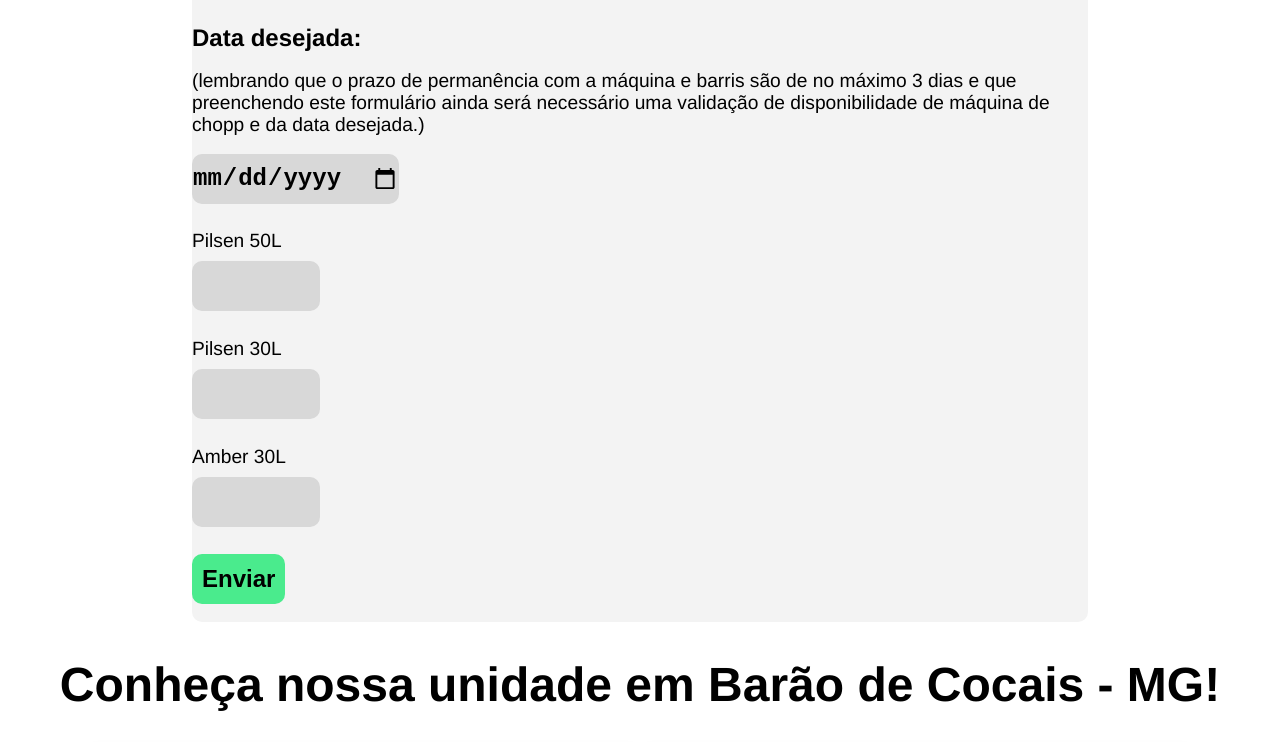
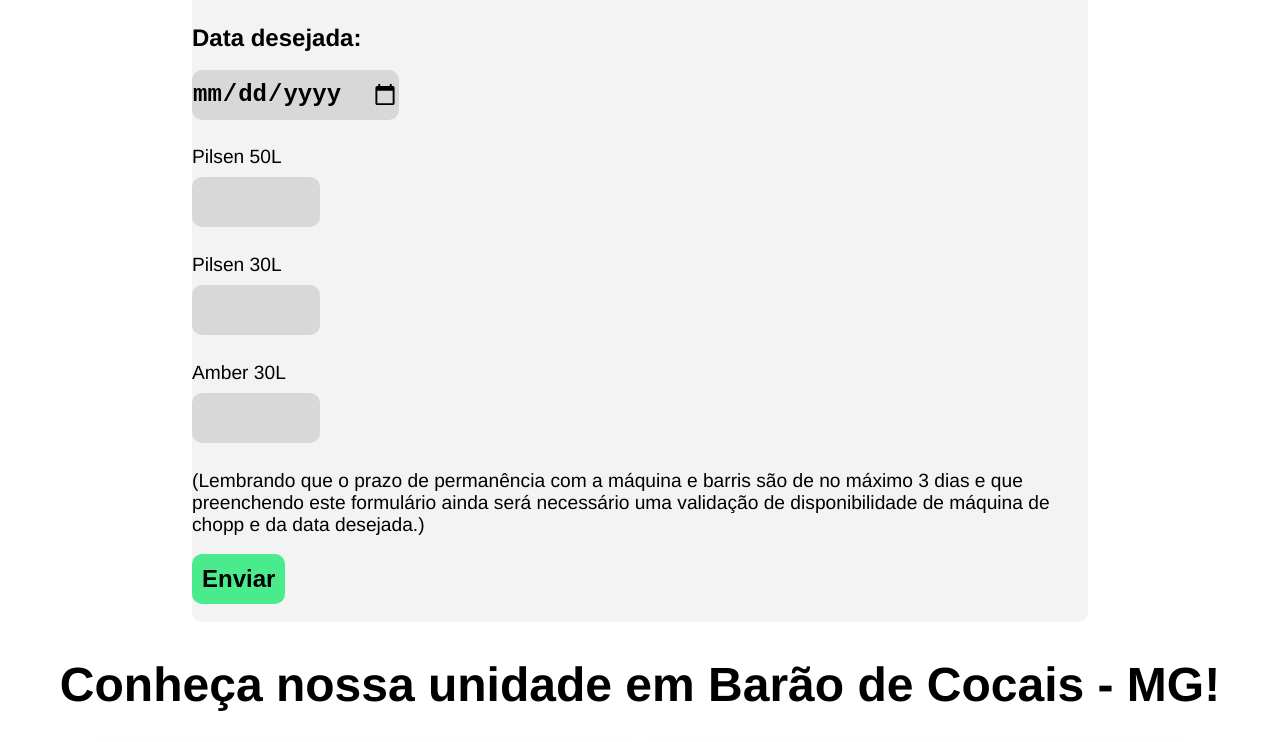
Before and after one commit to lucaseabsouza/barao-das-bebidas-v2, a plain HTML site: page index.html in a window 1280 px wide. Shown: the part 905-1647 px from the top of the page. Drawn offline with Linux system fonts and the light colour scheme; a script that the page names is missing.

Commit message:
Update index.html

```diff
--- a/index.html
+++ b/index.html
@@ -49,7 +49,6 @@
                     <input class="input-labels" type="text" name="name" id="nome" required>
                 </p>
                 <p><label class="labels">Data desejada:</label >
-                    <p class="sub-label">(lembrando que o prazo de permanência com a máquina e barris são de no máximo 3 dias e que preenchendo este formulário ainda será necessário uma validação de disponibilidade de máquina de chopp e da data desejada.)</p>
                     <input class="input-labels" type="date" name="date" id="idate" required>
                 </p>
                 <p>
@@ -62,6 +61,7 @@
                         <input class="qnt-choice" type="number" min="0" id="chopp_amber_30L" required>
                     </div>
                 </p>
+                <p class="sub-label">(Lembrando que o prazo de permanência com a máquina e barris são de no máximo 3 dias e que preenchendo este formulário ainda será necessário uma validação de disponibilidade de máquina de chopp e da data desejada.)</p>
                 <p><input class="submit-labels" type="submit" name="submit" value="Enviar"></p>
             </form>
         </section>
```
